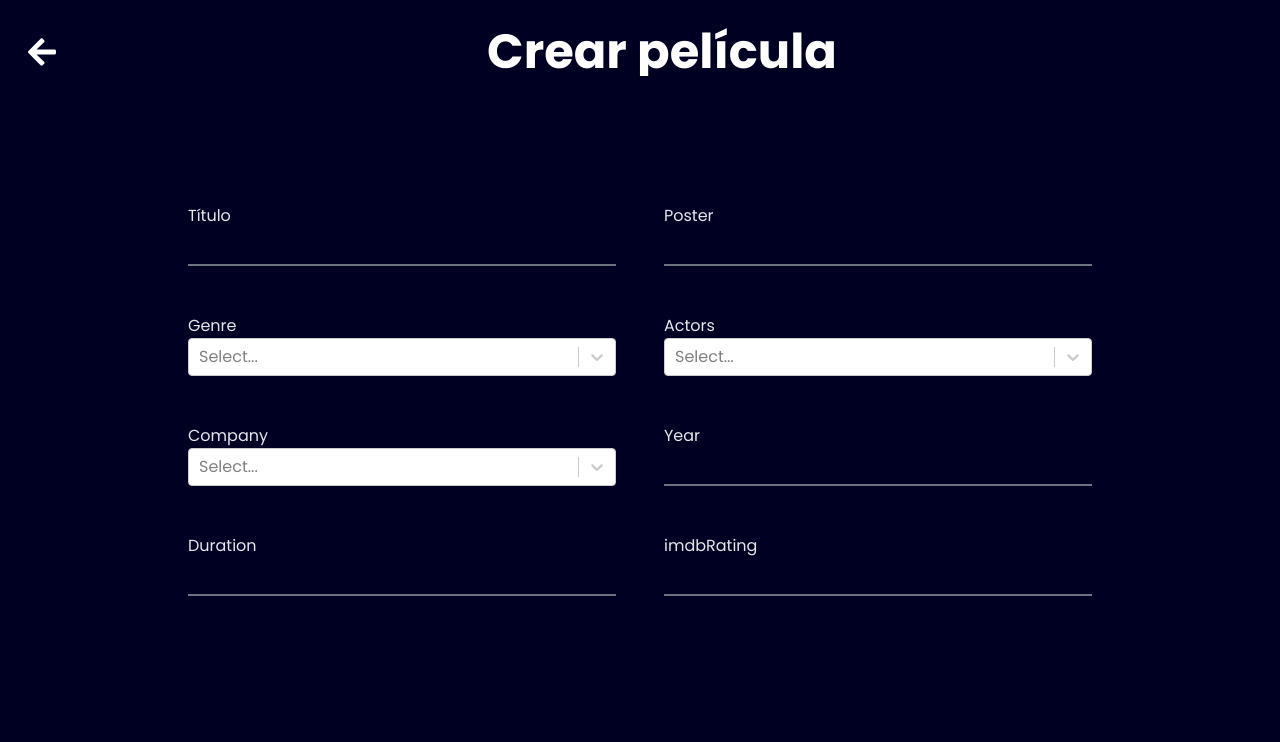
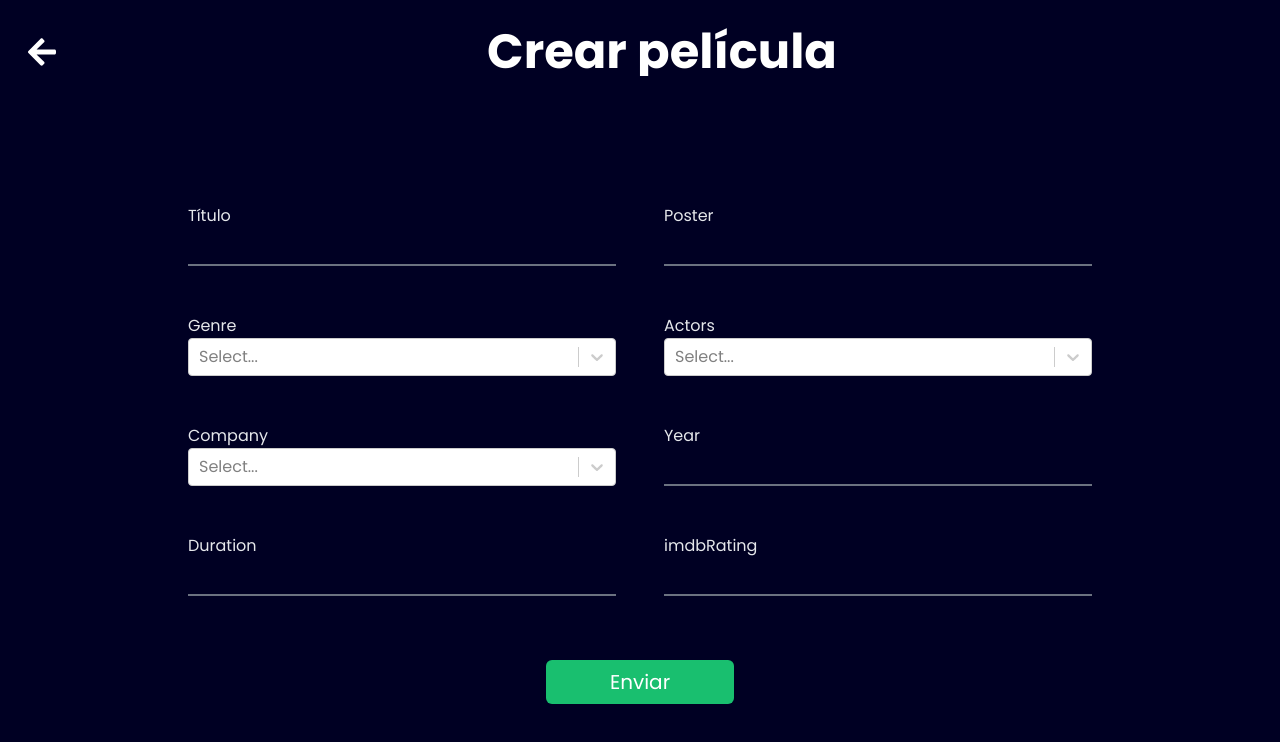
Before and after one commit to adj87/movie-library, a React (Create React App) app: page /movies/new in a window 1280 px wide. Shown: the top 742 px of the page. Built offline with nearby package versions, Linux system fonts and the light colour scheme; data requests are answered from the project's data file.

Commit message:
implement form tags

```diff
--- a/src/pages/MovieCreate/index.tsx
+++ b/src/pages/MovieCreate/index.tsx
@@ -38,6 +38,13 @@ const MovieCreate: React.FC<any> = () => {
     <>
       <Header text={"Crear película"} />
       <Body>
+        <form
+          onSubmit={(e) => {
+            e.preventDefault();
+            alert(`The values are ${JSON.stringify(formState, null, 2)}`);
+            alert("TODO: Validation and send data to backend");
+          }}
+        >
           <div className="grid grid-cols-1 lg:grid-cols-2 gap-12 mb-4">
             <Input
               value={formState.title}
@@ -80,7 +87,9 @@ const MovieCreate: React.FC<any> = () => {
                 onChange={(actors: MultiValue<Actor>, { name }) => {
                   updateForm(name, actors);
                 }}
-              getOptionLabel={(el: Actor) => `${el.first_name} ${el.last_name}`}
+                getOptionLabel={(el: Actor) =>
+                  `${el.first_name} ${el.last_name}`
+                }
               />
             </div>
             <div>
@@ -120,6 +129,15 @@ const MovieCreate: React.FC<any> = () => {
               onChange={updateForm}
             />
           </div>
+          <div className="my-16 text-center">
+            <button
+              type="submit"
+              className="px-16 py-2 text-xl bg-secondary rounded-md w-full sm:w-auto"
+            >
+              Enviar
+            </button>
+          </div>
+        </form>
       </Body>
     </>
   );
```
Lines whose indentation alone changed are shown as unchanged.
